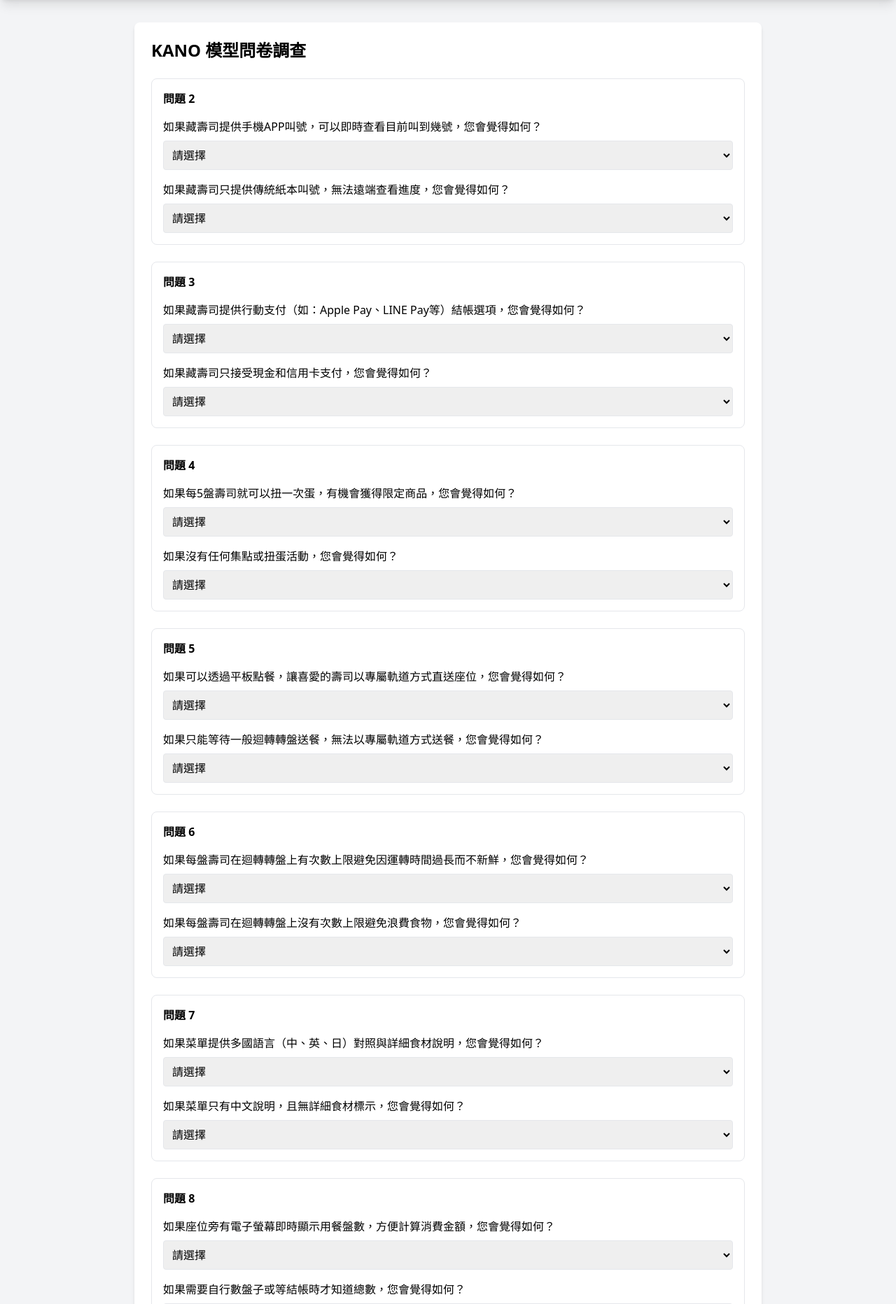
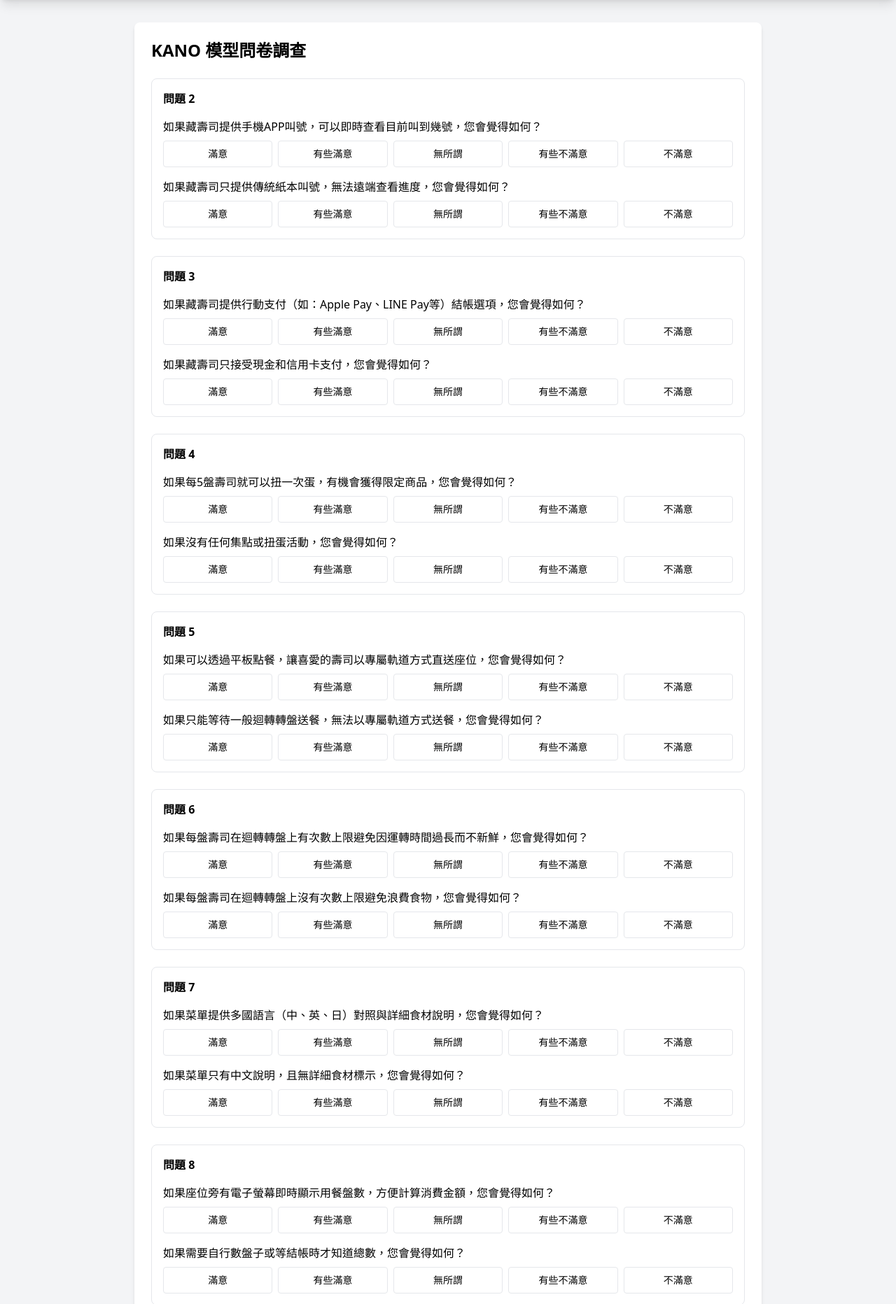
Before and after one commit to Terbinm/kano_survey_lite, a Flask app: page / in a window 1280 px wide. Shown: the part 60-1924 px from the top of the page at 70% size. Run offline with Flask 3, Linux system fonts and the light colour scheme; some libraries are stand-ins or nearby versions.

Commit message:
dev_v1.3_add_docker

```diff
--- a/templates/survey.html
+++ b/templates/survey.html
@@ -1,46 +1,46 @@
 {% extends "base.html" %}
 
 {% block content %}
-<div class="max-w-4xl mx-auto bg-white rounded-lg shadow-md p-6">
-    <h1 class="text-2xl font-bold mb-6">KANO 模型問卷調查</h1>
+<div class="max-w-4xl mx-auto bg-white rounded-lg shadow-md p-4 sm:p-6">
+    <h1 class="text-xl sm:text-2xl font-bold mb-6">KANO 模型問卷調查</h1>
 
     <div id="error-message" class="hidden bg-red-100 border border-red-400 text-red-700 px-4 py-3 rounded relative mb-4">
     </div>
 
     <form id="survey-form" class="space-y-6">
         {% for question in questions %}
-        <div class="border rounded-lg p-4">
-            <h3 class="font-bold mb-4">問題 {{ question.id }}</h3>
+        <div class="border rounded-lg p-3 sm:p-4">
+            <h3 class="font-bold mb-4 text-sm sm:text-base">問題 {{ question.id }}</h3>
 
             <!-- 正向問題 -->
             <div class="mb-4">
-                <p class="mb-2">{{ question.positive }}</p>
-                <select name="q{{ question.id }}_positive" class="w-full p-2 border rounded" required>
-                    <option value="">請選擇</option>
-                    <option value="1">滿意</option>
-                    <option value="2">有些滿意</option>
-                    <option value="3">無所謂</option>
-                    <option value="4">有些不滿意</option>
-                    <option value="5">不滿意</option>
-                </select>
+                <p class="mb-2 text-sm sm:text-base">{{ question.positive }}</p>
+                <div class="btn-group-positive flex flex-wrap gap-1 sm:gap-2" data-question="{{ question.id }}">
+                    <button type="button" data-value="1" class="response-btn flex-1 min-w-0 px-2 sm:px-3 py-1 sm:py-2 text-xs sm:text-sm border rounded hover:bg-blue-100 transition-colors duration-200">滿意</button>
+                    <button type="button" data-value="2" class="response-btn flex-1 min-w-0 px-2 sm:px-3 py-1 sm:py-2 text-xs sm:text-sm border rounded hover:bg-blue-100 transition-colors duration-200">有些滿意</button>
+                    <button type="button" data-value="3" class="response-btn flex-1 min-w-0 px-2 sm:px-3 py-1 sm:py-2 text-xs sm:text-sm border rounded hover:bg-blue-100 transition-colors duration-200">無所謂</button>
+                    <button type="button" data-value="4" class="response-btn flex-1 min-w-0 px-2 sm:px-3 py-1 sm:py-2 text-xs sm:text-sm border rounded hover:bg-blue-100 transition-colors duration-200">有些不滿意</button>
+                    <button type="button" data-value="5" class="response-btn flex-1 min-w-0 px-2 sm:px-3 py-1 sm:py-2 text-xs sm:text-sm border rounded hover:bg-blue-100 transition-colors duration-200">不滿意</button>
+                </div>
+                <input type="hidden" name="q{{ question.id }}_positive" required>
             </div>
 
             <!-- 負向問題 -->
             <div>
-                <p class="mb-2">{{ question.negative }}</p>
-                <select name="q{{ question.id }}_negative" class="w-full p-2 border rounded" required>
-                    <option value="">請選擇</option>
-                    <option value="1">滿意</option>
-                    <option value="2">有些滿意</option>
-                    <option value="3">無所謂</option>
-                    <option value="4">有些不滿意</option>
-                    <option value="5">不滿意</option>
-                </select>
+                <p class="mb-2 text-sm sm:text-base">{{ question.negative }}</p>
+                <div class="btn-group-negative flex flex-wrap gap-1 sm:gap-2" data-question="{{ question.id }}">
+                    <button type="button" data-value="1" class="response-btn flex-1 min-w-0 px-2 sm:px-3 py-1 sm:py-2 text-xs sm:text-sm border rounded hover:bg-red-100 transition-colors duration-200">滿意</button>
+                    <button type="button" data-value="2" class="response-btn flex-1 min-w-0 px-2 sm:px-3 py-1 sm:py-2 text-xs sm:text-sm border rounded hover:bg-red-100 transition-colors duration-200">有些滿意</button>
+                    <button type="button" data-value="3" class="response-btn flex-1 min-w-0 px-2 sm:px-3 py-1 sm:py-2 text-xs sm:text-sm border rounded hover:bg-red-100 transition-colors duration-200">無所謂</button>
+                    <button type="button" data-value="4" class="response-btn flex-1 min-w-0 px-2 sm:px-3 py-1 sm:py-2 text-xs sm:text-sm border rounded hover:bg-red-100 transition-colors duration-200">有些不滿意</button>
+                    <button type="button" data-value="5" class="response-btn flex-1 min-w-0 px-2 sm:px-3 py-1 sm:py-2 text-xs sm:text-sm border rounded hover:bg-red-100 transition-colors duration-200">不滿意</button>
+                </div>
+                <input type="hidden" name="q{{ question.id }}_negative" required>
             </div>
         </div>
         {% endfor %}
 
-        <button type="submit" class="w-full bg-blue-500 text-white p-3 rounded hover:bg-blue-600">
+        <button type="submit" class="w-full bg-blue-500 hover:bg-blue-600 text-white p-2 sm:p-3 rounded text-sm sm:text-base transition-colors duration-200">
             提交問卷
         </button>
     </form>
@@ -51,20 +51,59 @@ document.addEventListener('DOMContentLoaded', function() {
     const form = document.getElementById('survey-form');
     const errorMessage = document.getElementById('error-message');
 
+    // 處理按鈕點擊
+    document.querySelectorAll('.btn-group-positive, .btn-group-negative').forEach(group => {
+        const questionId = group.dataset.question;
+        const isPositive = group.classList.contains('btn-group-positive');
+        const inputName = `q${questionId}_${isPositive ? 'positive' : 'negative'}`;
+        const hiddenInput = form.querySelector(`input[name="${inputName}"]`);
+
+        group.querySelectorAll('.response-btn').forEach(btn => {
+            btn.addEventListener('click', function() {
+                // 移除同組其他按鈕的選中狀態
+                group.querySelectorAll('.response-btn').forEach(b => {
+                    b.classList.remove(
+                        'bg-blue-500', 'bg-red-500',
+                        'text-white',
+                        'border-blue-500', 'border-red-500'
+                    );
+                    b.classList.add('border');
+                });
+
+                // 設置當前按鈕的選中狀態
+                this.classList.remove('border');
+                if (isPositive) {
+                    this.classList.add('bg-blue-500', 'text-white', 'border-blue-500');
+                } else {
+                    this.classList.add('bg-red-500', 'text-white', 'border-red-500');
+                }
+
+                // 更新隱藏的input值
+                hiddenInput.value = this.dataset.value;
+            });
+        });
+    });
+
     form.addEventListener('submit', async function(e) {
         e.preventDefault();
 
         try {
+            // 檢查是否所有問題都已回答
+            const hiddenInputs = form.querySelectorAll('input[type="hidden"]');
+            const unanswered = Array.from(hiddenInputs).some(input => !input.value);
+
+            if (unanswered) {
+                throw new Error('請回答所有問題');
+            }
+
             // 收集表單資料
             const formData = {};
-            const selects = form.querySelectorAll('select');
-
-            selects.forEach(select => {
-                const [questionId, type] = select.name.replace('q', '').split('_');
+            hiddenInputs.forEach(input => {
+                const [questionId, type] = input.name.replace('q', '').split('_');
                 if (!formData[questionId]) {
                     formData[questionId] = {};
                 }
-                formData[questionId][type] = parseInt(select.value);
+                formData[questionId][type] = parseInt(input.value);
             });
 
             // 發送請求
@@ -87,6 +126,10 @@ document.addEventListener('DOMContentLoaded', function() {
         } catch (error) {
             errorMessage.textContent = `錯誤：${error.message}`;
             errorMessage.classList.remove('hidden');
+            // 3秒後自動隱藏錯誤訊息
+            setTimeout(() => {
+                errorMessage.classList.add('hidden');
+            }, 3000);
         }
     });
 });
```
Also changed, not shown: kano_survey.db, readme.md, 1 other file.
